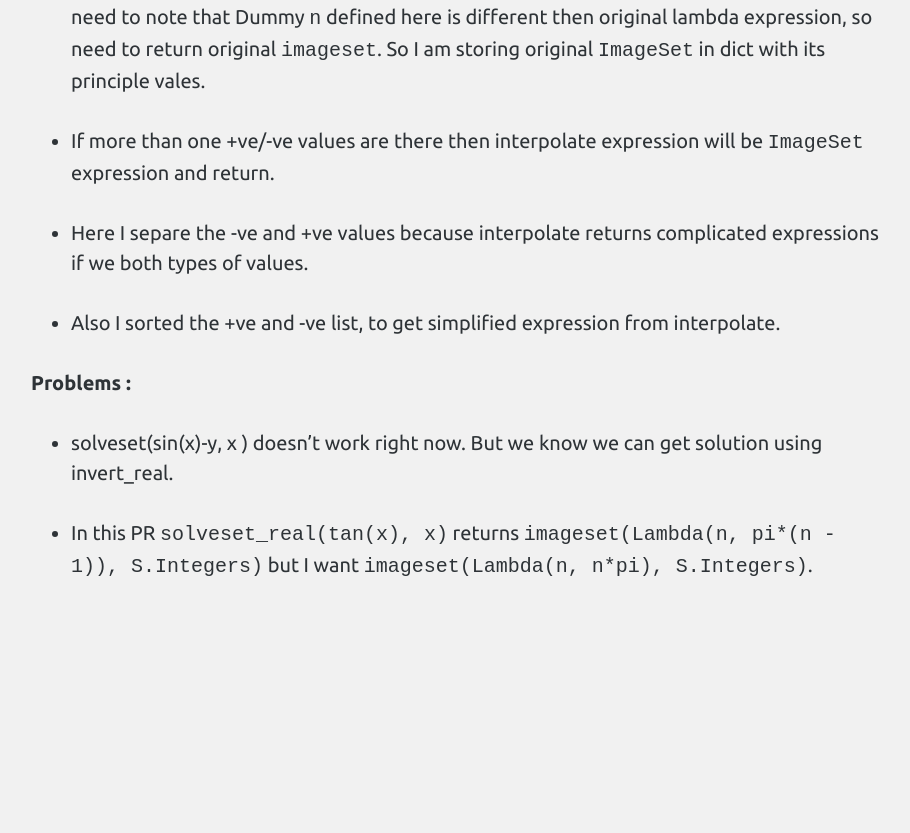
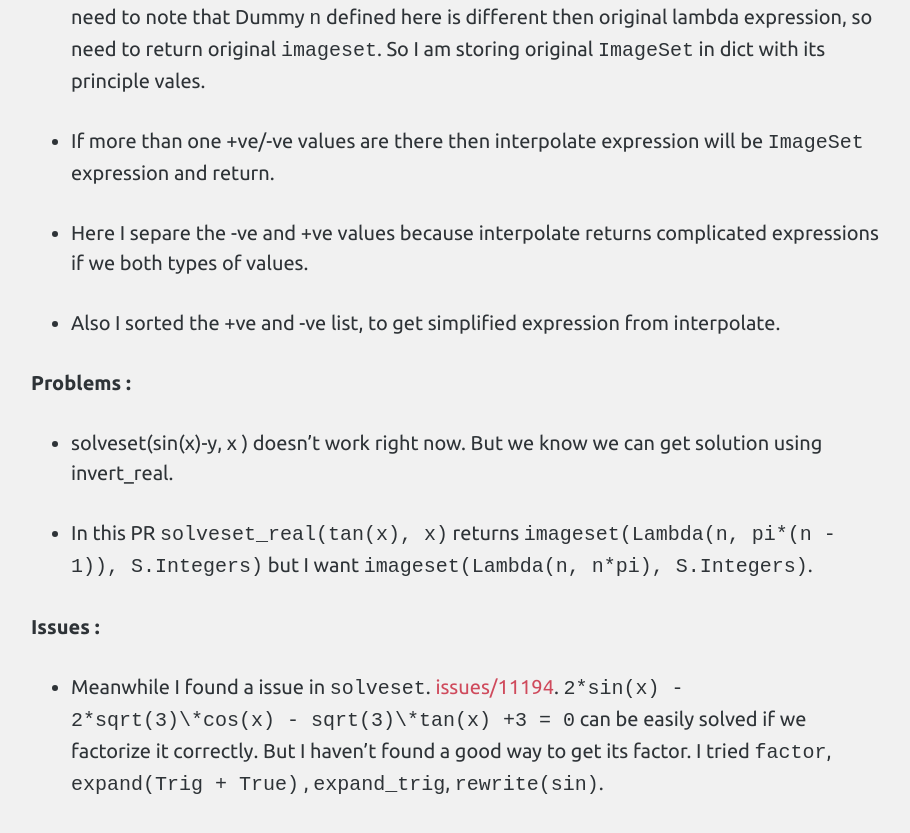
Before and after one commit to Shekharrajak/shekharrajak.github.io, a Jekyll site: the page built from _posts/2016-6-1-Coding-Period_week-2.md, in a window 1280 px wide and 900 px high, scrolled down 2828 px. Shown: the top 833 px of the window, without its empty margins (184-1094 px from the left). Built offline with Jekyll 4.4.1, drawn with Linux system fonts in a browser that asks for light colours; nearby versions of some CDN libraries; comment, search, counter and statistics services are not loaded; before the commit the page ends 3510 px from its top, so only the background shows below that; some of the changed text lies outside the part shown.

Commit message:
issues added

```diff
--- a/_posts/2016-6-1-Coding-Period_week-2.md
+++ b/_posts/2016-6-1-Coding-Period_week-2.md
@@ -75,3 +75,9 @@ its principle vales.
 
 * In this PR `solveset_real(tan(x), x)` returns `imageset(Lambda(n, pi*(n - 1)), S.Integers)`
 but I want `imageset(Lambda(n, n*pi), S.Integers)`.
+
+**Issues :**
+
+* Meanwhile I found a issue in `solveset`. [issues/11194](https://github.com/sympy/sympy/issues/11194).
+`2*sin(x) - 2*sqrt(3)\*cos(x) - sqrt(3)\*tan(x) +3 = 0` can be easily solved if we factorize it correctly. But I haven't found
+a good way to get its factor. I tried `factor`, `expand(Trig + True)` , `expand_trig`, `rewrite(sin)`.
```
Also changed, not shown: other parts of _posts/2016-6-1-Coding-Period_week-2.md (+1 -1 lines), _posts/2016-5-22-Coding-Period-Week-1.md (+9 -0 lines).
